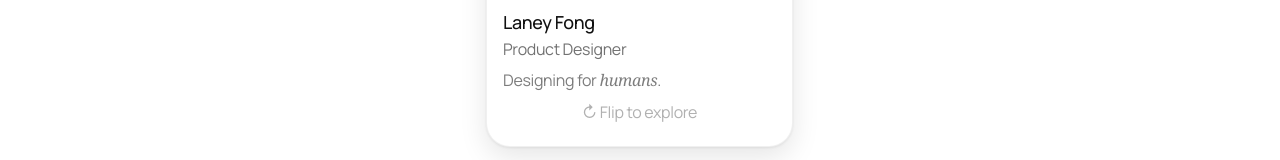
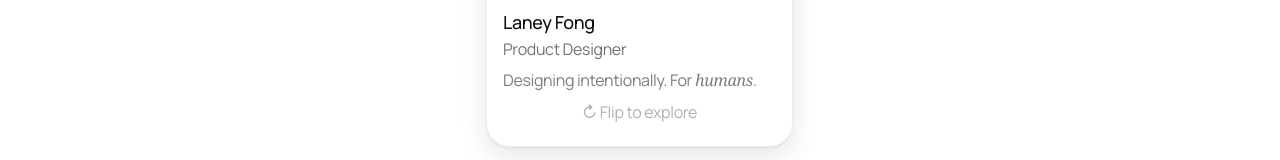
Before and after one commit to laneyfong/portfolio, a React app: page / in a window 1280 px wide. Shown: the part 488-648 px from the top of the page. Built offline with nearby package versions, Linux system fonts and the light colour scheme; the HTML template or start-up script is replaced by a standard one; a web font is replaced by a local one.

Commit message:
Update badge tagline to 'Designing intentionally. For humans.'
Changed badge tagline to emphasize both intentionality and human-centered design.
Only 'humans' is styled in Playfair Display italic font for visual emphasis.

Build: ✓

Co-Authored-By: Claude Haiku 4.5 <noreply@anthropic.com>

```diff
--- a/src/components/Badge.tsx
+++ b/src/components/Badge.tsx
@@ -184,7 +184,7 @@ const Badge: FC<BadgeProps> = ({
                 opacity: 0.65,
               }}
             >
-              Designing for{" "}
+              Designing intentionally. For{" "}
               <span style={{ fontFamily: tokens.font.serifItalic, fontStyle: "italic", fontWeight: 400 }}>
                 humans
               </span>
```
